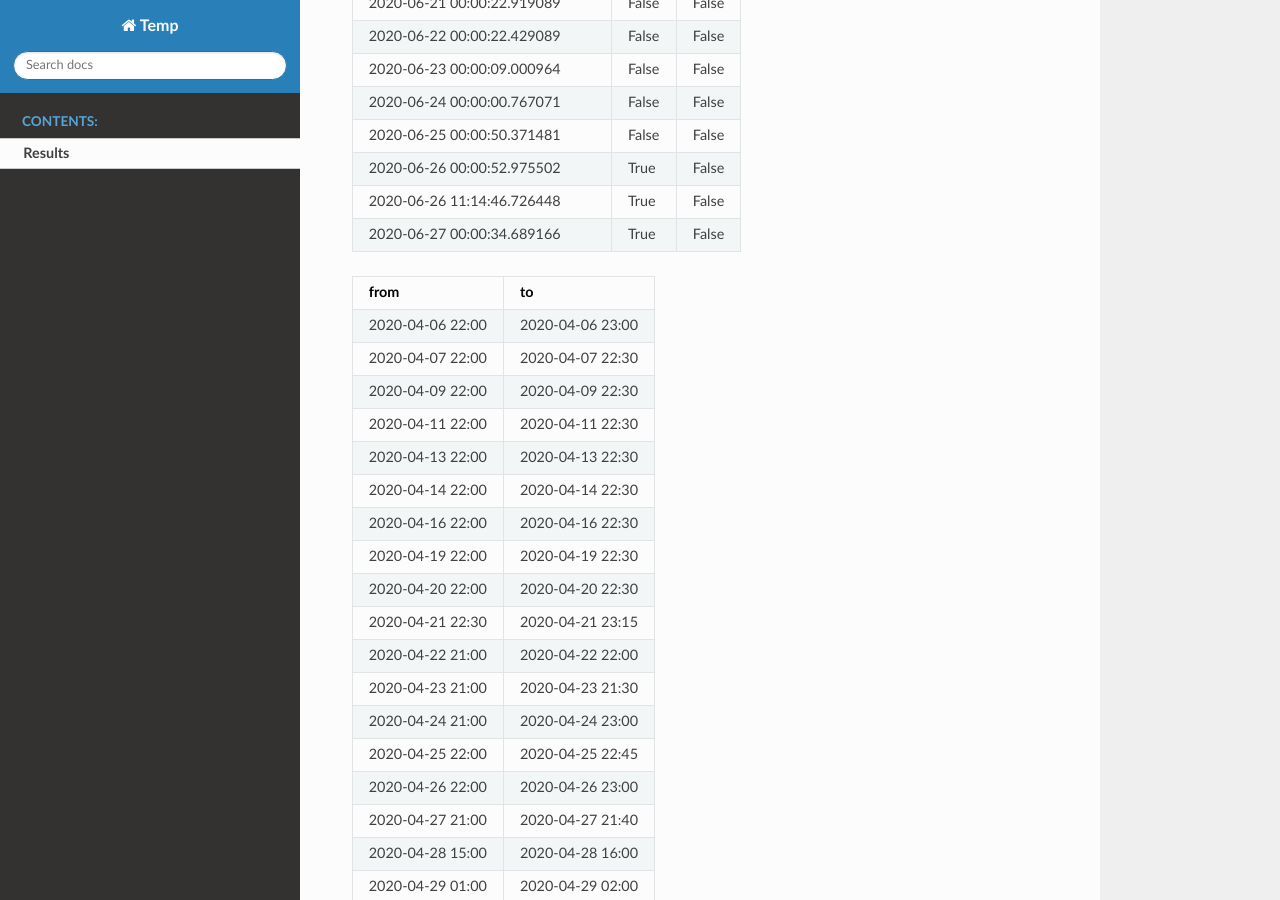
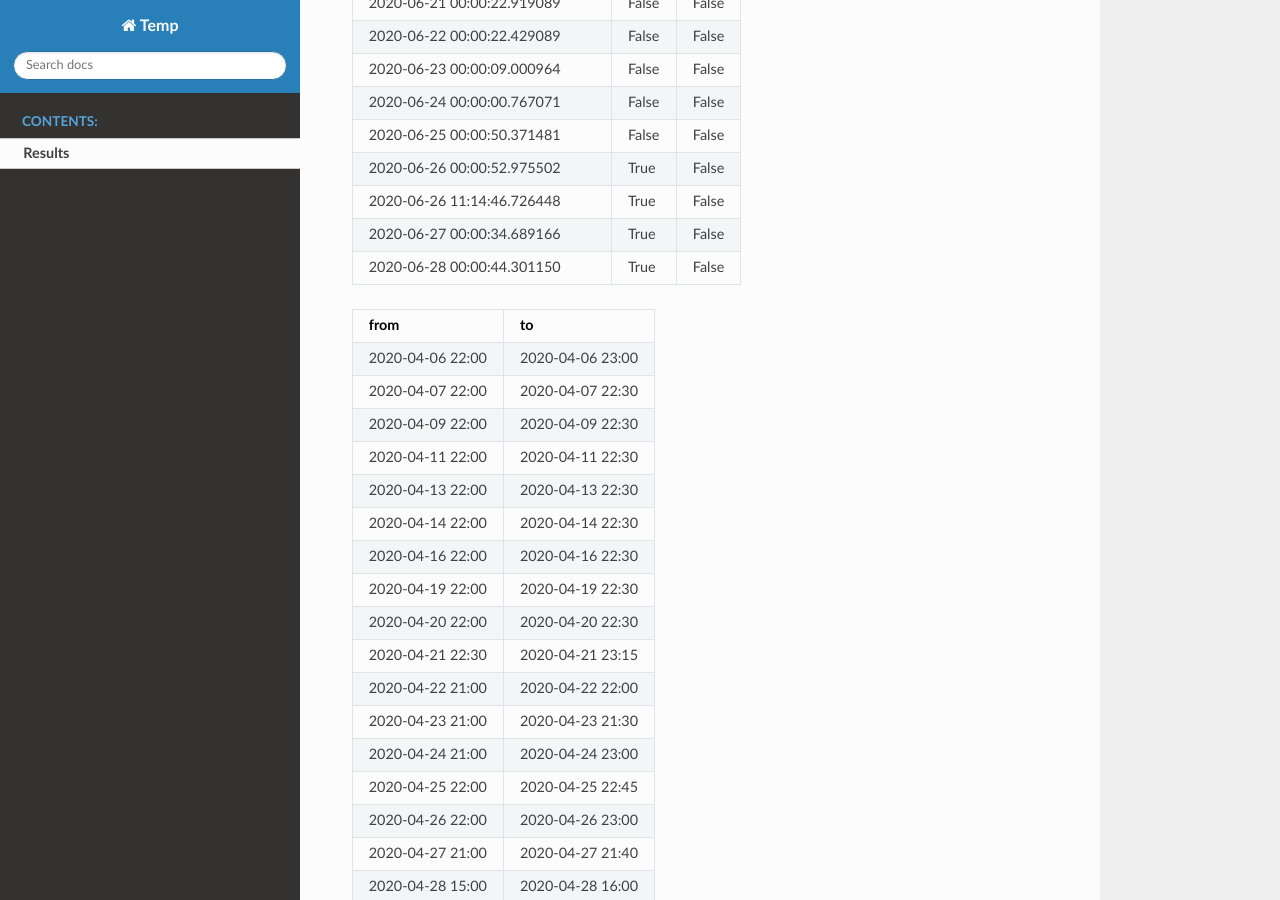
Before and after one commit to shlomow/queries-results, a Sphinx documentation site: the page built from source/results.rst, in a window 1280 px wide and 900 px high, scrolled down 2759 px. Built offline with Sphinx 7.4.7 and the Read the Docs theme 2.0.0, drawn with Linux system fonts in a browser that asks for light colours.

Commit message:
update results

```diff
--- a/source/results.rst
+++ b/source/results.rst
@@ -92,6 +92,7 @@ forth experiment: 18.06.2020
    2020-06-26 00:00:52.975502, True, False
    2020-06-26 11:14:46.726448, True, False
    2020-06-27 00:00:34.689166, True, False
+   2020-06-28 00:00:44.301150, True, False
 
 .. csv-table::
    :header: "from", "to"
```
Also changed, not shown: results.json (+1 -1 lines).
